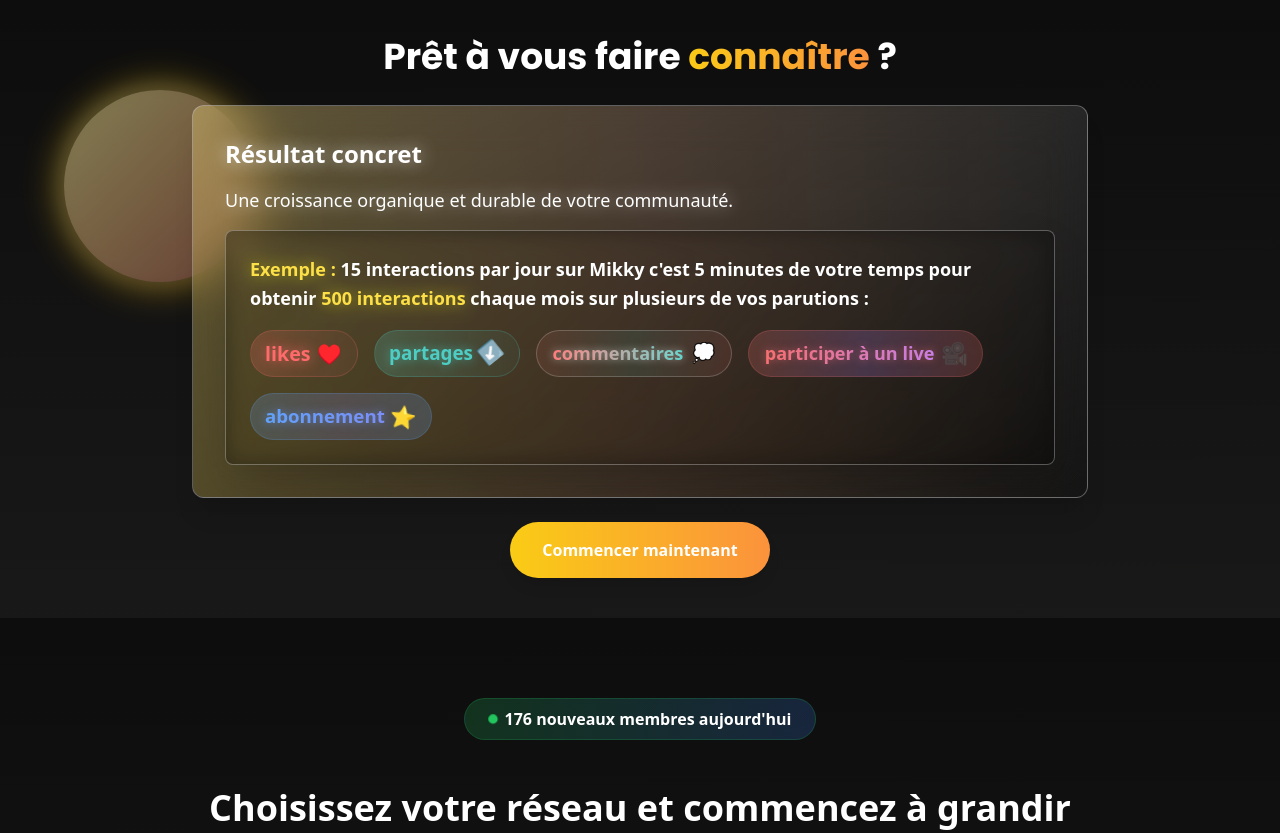
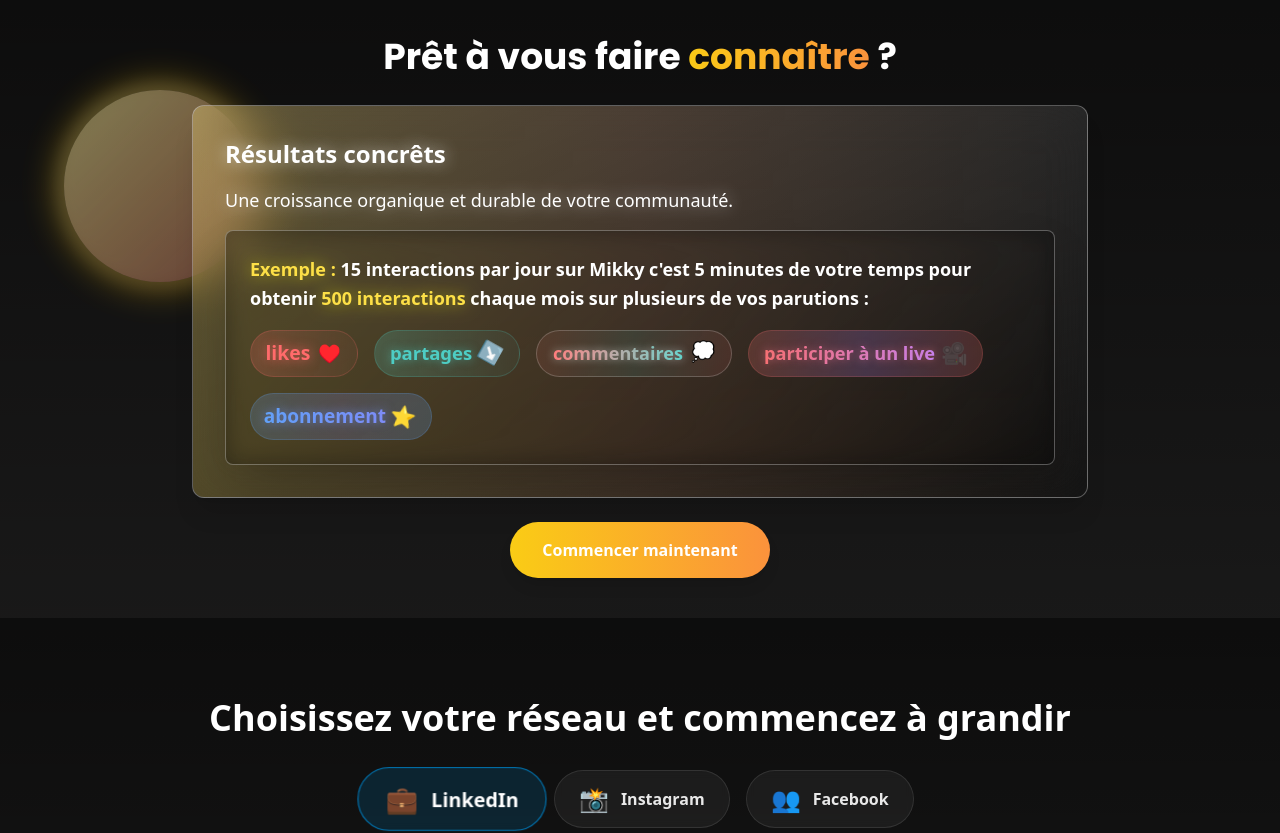
Before and after one commit to Mariusky008/mikkypa, a Next.js app: page / in a window 1280 px wide. Shown: the part 1540-2373 px from the top of the page. Built offline with nearby package versions, Linux system fonts and the light colour scheme.

Commit message:
refactor: suppression du compteur de nouveaux membres dans InteractiveGuide

```diff
--- a/app/components/Header.tsx
+++ b/app/components/Header.tsx
@@ -191,7 +191,7 @@
             >
               <span className="relative">
                 <span className="absolute inset-x-0 bottom-0 h-[1px] bg-gradient-to-r from-primary to-secondary"></span>
-                <span className="relative font-semibold">Échangez avec d'autres créateurs de contenus</span>
+                <span className="relative font-semibold">Entre créateurs de contenus, échangez des</span>
               </span>
               <motion.span
                 className="text-sm text-primary/90"
--- a/app/components/Hero.tsx
+++ b/app/components/Hero.tsx
@@ -365,7 +365,7 @@
                       repeatType: "reverse"
                     }}
                   >
-                    Résultat concret
+                    Résultats concrêts
                   </motion.p>
                   <p className="text-white text-lg drop-shadow-[0_0_8px_rgba(255,255,255,0.5)]">Une croissance organique et durable de votre communauté.</p>
                   <div className="bg-black/40 backdrop-blur-md rounded-lg p-6 border border-white/30 shadow-2xl">
--- a/app/components/InteractiveGuide.tsx
+++ b/app/components/InteractiveGuide.tsx
@@ -71,13 +71,7 @@
 export default function InteractiveGuide() {
   const [selectedNetwork, setSelectedNetwork] = useState(networks[0]);
   const [currentStep, setCurrentStep] = useState(0);
-  const [newMembers, setNewMembers] = useState(0);
   const [isModalOpen, setIsModalOpen] = useState(false);
-
-  // Générer le nombre de nouveaux membres uniquement côté client
-  React.useEffect(() => {
-    setNewMembers(Math.floor(Math.random() * 50) + 150);
-  }, []);
 
   // Fonction pour fermer le modal en cliquant en dehors
   const handleBackdropClick = (e: React.MouseEvent) => {
@@ -89,29 +83,6 @@
   return (
     <section className="py-20 bg-gradient-to-b from-black/95 to-black/90 relative">
       <div className="container mx-auto px-4 relative z-10">
-        {/* Compteur de nouveaux membres */}
-        <motion.div
-          initial={{ opacity: 0, y: 20 }}
-          animate={{ opacity: 1, y: 0 }}
-          className="text-center mb-12"
-        >
-          <div className="inline-flex items-center gap-2 bg-gradient-to-r from-green-500/20 to-blue-500/20 rounded-full px-6 py-2 border border-green-500/20">
-            <motion.div
-              animate={{
-                scale: [1, 1.2, 1]
-              }}
-              transition={{
-                duration: 2,
-                repeat: Infinity
-              }}
-              className="w-2 h-2 bg-green-500 rounded-full"
-            />
-            <span className="text-white font-semibold">
-              {newMembers} nouveaux membres aujourd'hui
-            </span>
-          </div>
-        </motion.div>
-
         {/* Sélecteur de réseaux sociaux */}
         <div className="max-w-4xl mx-auto mb-16">
           <h2 className="text-3xl md:text-4xl font-bold text-center text-white mb-8">
```
Also changed, not shown: app/components/Footer.tsx (line endings or trailing spaces).
